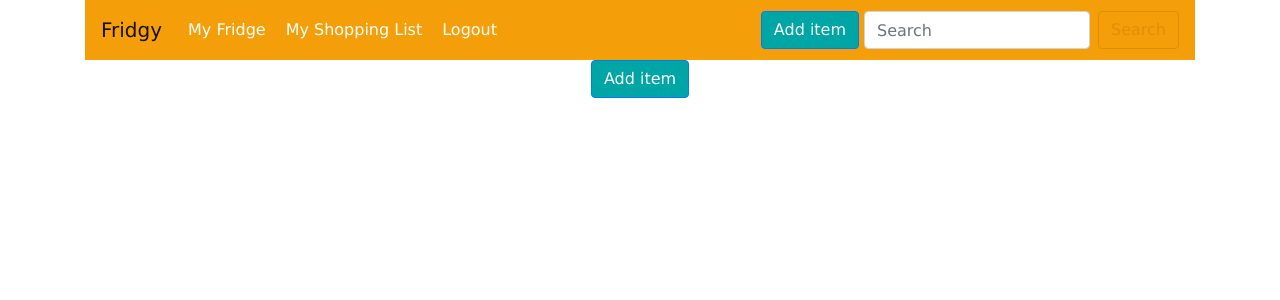
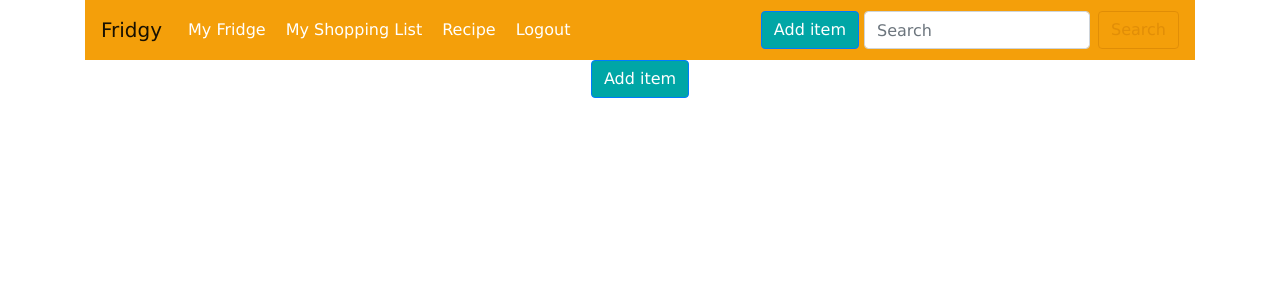
Before and after one commit to negomi-e/fridgy, a React (Create React App) app in the folder frontend/: page /addFridgeItem in a window 1280 px wide. Shown: the top 300 px of the page. Built offline with nearby package versions, Linux system fonts and the light colour scheme; sample sign-in values are in the browser's storage.

Commit message:
add search for recipe component

```diff
--- a/frontend/src/components/Common/Nav/Navigation.jsx
+++ b/frontend/src/components/Common/Nav/Navigation.jsx
@@ -27,6 +27,7 @@ class Navigation extends Component {
                 <>
                 <NavLink activeClassName={classes.active} to="/" exact >My Fridge</NavLink>
                 <NavLink className="nav_link" activeClassName={classes.active} to="/shoppingList">My Shopping List</NavLink>
+                <NavLink className="nav_link" activeClassName={classes.active} to="/recipes/:id">Recipe</NavLink>
                 <a onClick={this.logout} >Logout</a>
                 </>
                 :
--- a/frontend/src/redux/Actions/fridge-actions.js
+++ b/frontend/src/redux/Actions/fridge-actions.js
@@ -36,7 +36,7 @@ export const loadItems = (search) => {
       "method": "GET",
       "headers": {
         "x-rapidapi-host": "yummly2.p.rapidapi.com",
-        "x-rapidapi-key": "bc823de7d7msh02ef7b6e50fa82bp1df302jsn3b6fce001d4a"
+        "x-rapidapi-key": "b4bd3b9d07mshaef0e18dd786026p18c996jsn0633e759ede4"
       }
     })
     let json = await response.json();
```
